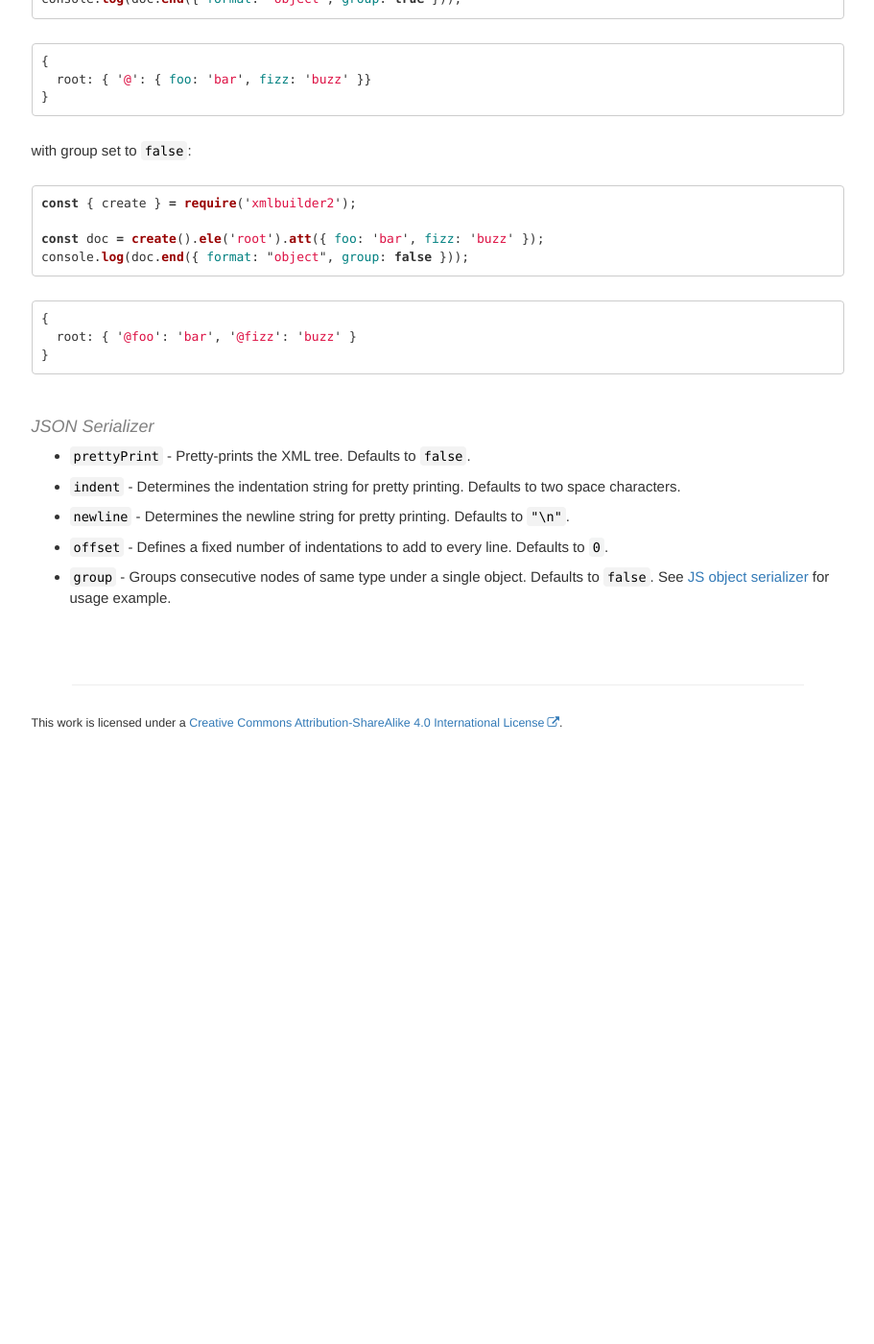
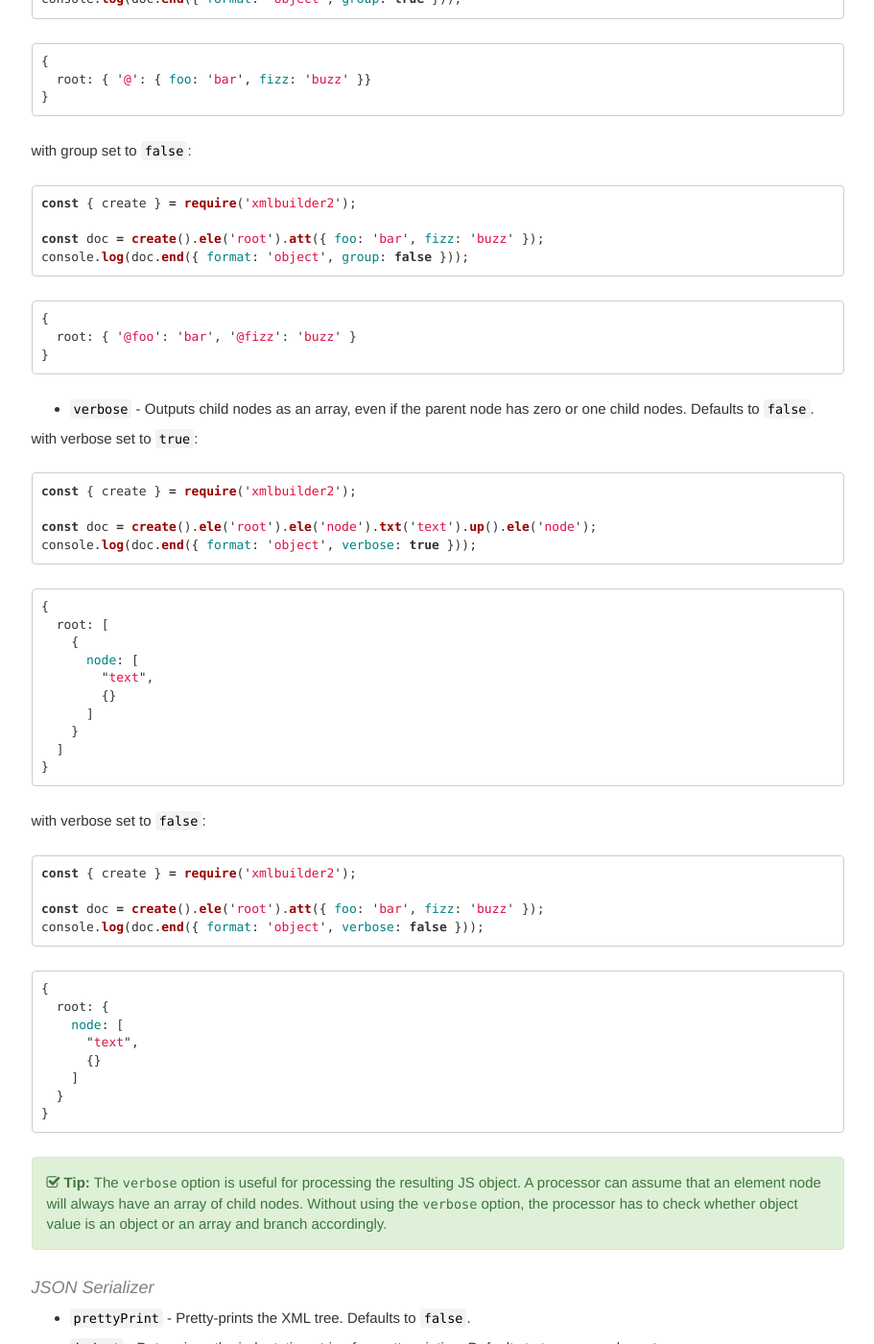
Before and after one commit to oozcitak/xmlbuilder2, a Jekyll site: the page built from docs/pages/serialization.md, in a window 1280 px wide and 1400 px high, scrolled down 3948 px. Shown: the whole window at 96% size, without its empty margins (330-1241 px from the left). Built offline with Jekyll 4.4.1, drawn with Linux system fonts in a browser that asks for light colours; comment, search, counter and statistics services are not loaded; before the commit the page ends 4761 px from its top, so only the background shows below that; some of the changed text lies outside the part shown.

Commit message:
Document verbose option

````diff
--- a/docs/pages/serialization.md
+++ b/docs/pages/serialization.md
@@ -34,7 +34,7 @@ const doc = create(xmlString);
 
 Above document representation stored in the variable `doc` can be serialized into a JS object by calling the [`end`]({{ site.baseurl }}{% link pages/conversion-functions.md %}#end) function with the `format` argument set to `"object"`:
 ```js
-const obj = doc.end({ format: "object" });
+const obj = doc.end({ format: 'object' });
 ```
 which will result in the following JS object:
 ```js
@@ -61,7 +61,7 @@ which will result in the following JS object:
 
 Similarly, the document can be serialized into an XML string by setting the `format` to `"xml"`:
 ```js
-const serializedXML = doc.end({ format: "xml", prettyPrint: true });
+const serializedXML = doc.end({ format: 'xml', prettyPrint: true });
 ```
 which will result in the following string:
 ```xml
@@ -84,7 +84,7 @@ Here `prettyPrint` is an optional argument which indents the output string accor
 
 The document can be serialized into a JSON string by setting the `format` to `"json"`:
 ```js
-const jsonString = doc.end({ format: "json", prettyPrint: true });
+const jsonString = doc.end({ format: 'json', prettyPrint: true });
 ```
 which will result in the following string:
 ```js
@@ -123,7 +123,7 @@ which will result in the following string:
 
 This format is similar to JS object, however ES6 maps are used. The `format` argument is `"map"`:
 ```js
-const obj = doc.end({ format: "map" });
+const obj = doc.end({ format: 'map' });
 ```
 which will result in the following object:
 ```js
@@ -173,7 +173,7 @@ with group set to `true`:
 const { create } = require('xmlbuilder2');
 
 const doc = create().ele('root').att({ foo: 'bar', fizz: 'buzz' });
-console.log(doc.end({ format: "object", group: true }));
+console.log(doc.end({ format: 'object', group: true }));
 ```
 ```js
 {
@@ -185,13 +185,57 @@ with group set to `false`:
 const { create } = require('xmlbuilder2');
 
 const doc = create().ele('root').att({ foo: 'bar', fizz: 'buzz' });
-console.log(doc.end({ format: "object", group: false }));
+console.log(doc.end({ format: 'object', group: false }));
 ```
 ```js
 {
   root: { '@foo': 'bar', '@fizz': 'buzz' }
 }
 ```
+
+* `verbose` -  Outputs child nodes as an array, even if the parent node has zero or one child nodes. Defaults to `false`.
+
+with verbose set to `true`:
+```js
+const { create } = require('xmlbuilder2');
+
+const doc = create().ele('root').ele('node').txt('text').up().ele('node');
+console.log(doc.end({ format: 'object', verbose: true }));
+```
+```js
+{
+  root: [
+    {
+      node: [
+        "text",
+        {}
+      ]
+    }
+  ]
+}
+```
+with verbose set to `false`:
+```js
+const { create } = require('xmlbuilder2');
+
+const doc = create().ele('root').att({ foo: 'bar', fizz: 'buzz' });
+console.log(doc.end({ format: 'object', verbose: false }));
+```
+```js
+{
+  root: {
+    node: [
+      "text",
+      {}
+    ]
+  }
+}
+```
+{% capture verbose_tip %}
+  The `verbose` option is useful for processing the resulting JS object. A processor can assume that an element node will always have an array of child nodes.
+  Without using the `verbose` option, the processor has to check whether object value is an object or an array and branch accordingly.
+{% endcapture %}
+{% include tip.html content=verbose_tip %}
 
 #### JSON Serializer
 
@@ -200,3 +244,4 @@ console.log(doc.end({ format: "object", group: false }));
 * `newline` - Determines the newline string for pretty printing. Defaults to `"\n"`.
 * `offset` - Defines a fixed number of indentations to add to every line. Defaults to `0`.
 * `group` - Groups consecutive nodes of same type under a single object. Defaults to `false`. See [JS object serializer]({{ site.baseurl }}{% link pages/serialization.md %}#js-object-and-map-serializers) for usage example.
+* `verbose` -  Outputs child nodes as an array, even if the parent node has zero or one child nodes. Defaults to `false`. See [JS object serializer]({{ site.baseurl }}{% link pages/serialization.md %}#js-object-and-map-serializers) for usage example.
````
Also changed, not shown: test/wiki/serialization.test.ts (+26 -0 lines), docs/Gemfile.lock.
